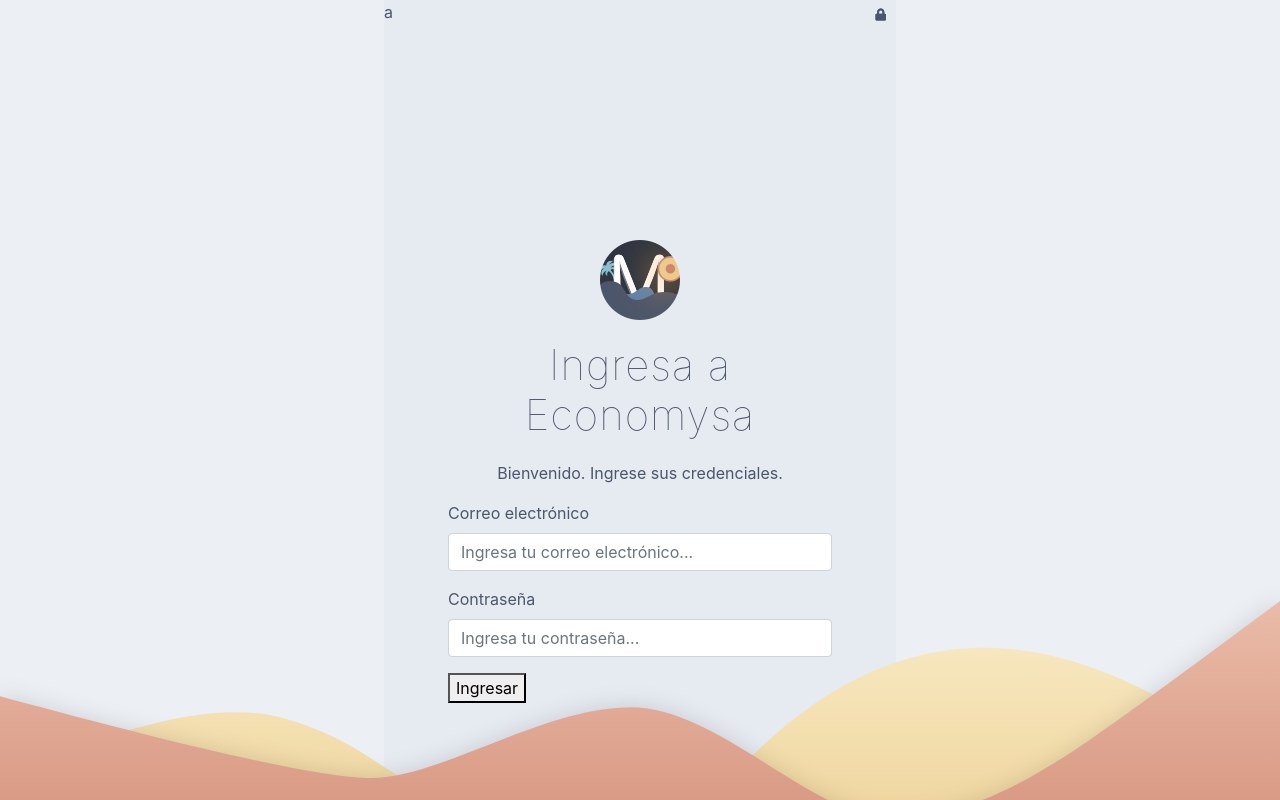
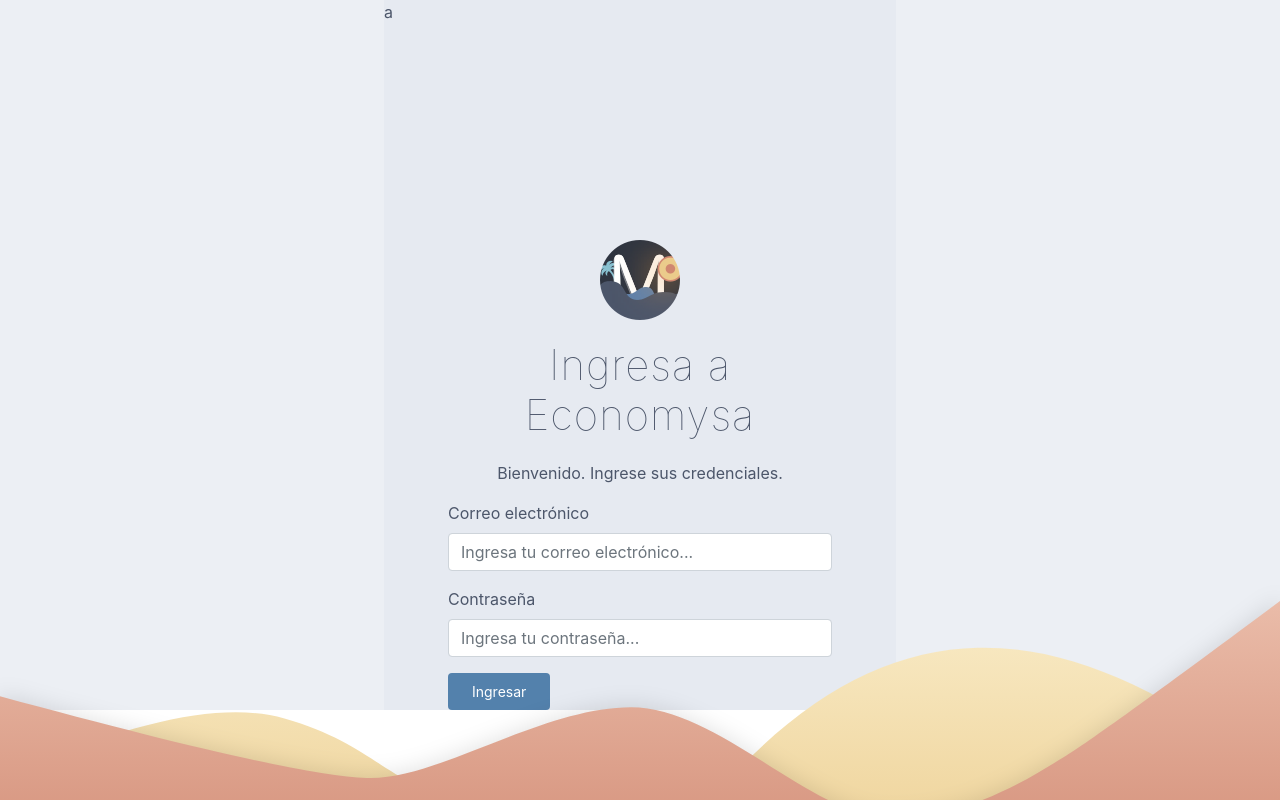
Before and after one commit to Franco-Ezequiel-Marchegiani/Economysa, a React (Create React App) app: page /login in a window 1280 px wide. Built offline with nearby package versions, Linux system fonts and the light colour scheme.

Commit message:
Subo los avances de hoy

```diff
--- a/src/components/Login/Login.css
+++ b/src/components/Login/Login.css
@@ -1,10 +1,7 @@
 .loginContainerAll{
     background-color: #eceff4;
-    z-index: -2;
-    position: relative;
 }
 .loginContainerImagebg{
-
     width: 100vw;
     height: 100vh;
 }
@@ -13,16 +10,20 @@
     max-width: 40%;
     height: 100%;
     margin: auto;
-    z-index: -1;
-    position: relative;
+    position: static;
+    z-index: -5;
 }
 .prueba{
+}
+.pruebaImg{
     width: 100%;
-    height: 100vh;
+    height: 100%;
     background-image: url("../../images/fondoLogin.svg");
     background-repeat: no-repeat;
     background-position: 0 100%;
     background-size: 100%;
+    position: absolute;
+    bottom: 0;
 }
 .formLogin{
     width: 75%;
@@ -54,8 +55,16 @@
 .parrafoLogin{
     text-align: center;
 }
+.btn-datosFormRegister{
+    color: #fff;
+    background-color: #5381AC;
+    font-size: 14px;
+    border: none;
+    padding: 8px 24px;
+    border-radius: 4px;
+}
 @media only screen and (min-width: 1000px){
-    .prueba{
+    .pruebaImg{
         width: 100%;
         height: 100vh;
         background-image: url("../../images/fondoLogin.svg");
@@ -69,7 +78,7 @@
     .titleLogin span{
         display: inline;
     }
-    .prueba{
+    .pruebaImg{
         background-position: 0 400px;
     }
 }
--- a/src/components/Login/Login.js
+++ b/src/components/Login/Login.js
@@ -20,24 +20,21 @@ function Login() {
                       <Form className='formLogin'>
                           <Form.Group className="mb-3 inputRegister" controlId="formBasicEmail">
                             <Form.Label>Correo electrónico</Form.Label>
-                              <div>
                                 <Form.Control type="email" placeholder="Ingresa tu correo electrónico..." />
-                                <i className="fas fa-lock"></i>
-                              </div>
                           </Form.Group>
 
                           <Form.Group className="mb-3 inputRegister" controlId="formBasicPassword">
                             <Form.Label>Contraseña</Form.Label>
-                              <div>
                                 <Form.Control type="password" placeholder="Ingresa tu contraseña..." />
-                                <i className="fas fa-lock"></i>
-                              </div>
                           </Form.Group>
                           <button className='btn-datosFormRegister' type="submit">
                             Ingresar
                           </button>
                       </Form>
                     </div>
+                  </div>
+                  <div className='pruebaImg'>
+
                   </div>
             </main>
           </div>
```
